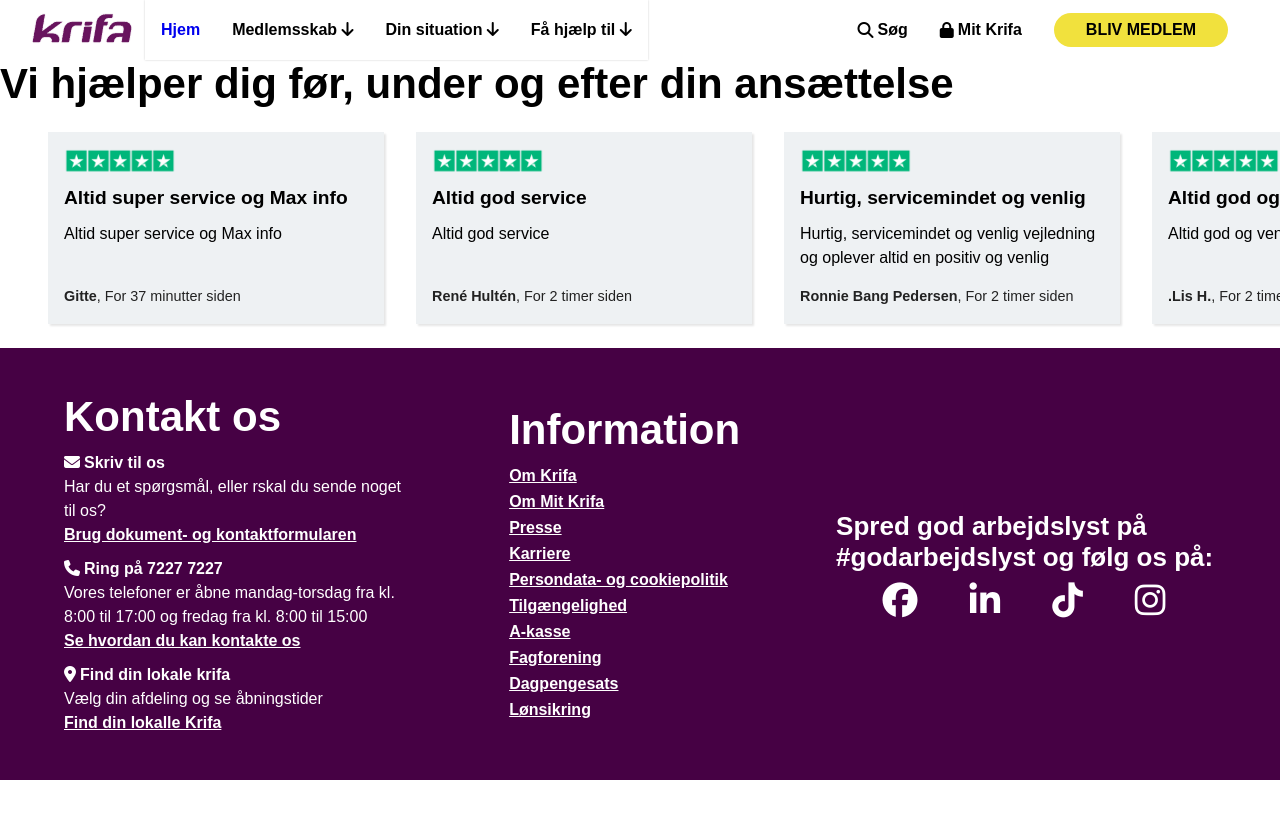
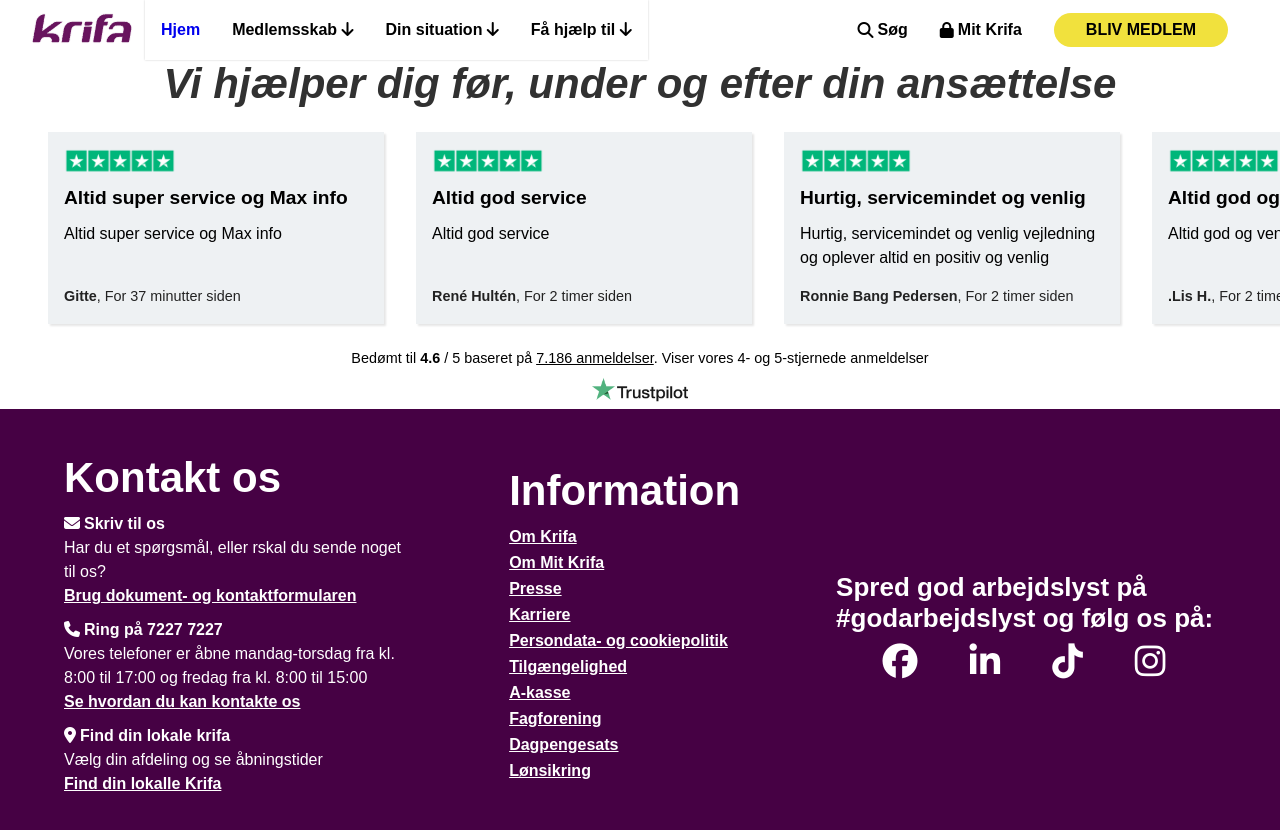
Before and after one commit to theand1234/MMD3_Krifa_gruppe7, a Vue app: page /#/ in a window 1280 px wide. Shown: the top 830 px of the page. Before the commit the page ends 800 px from the top, so only its background shows below. Built offline with nearby package versions, Linux system fonts and the light colour scheme.

Commit message:
Update Trustpilot.vue

```diff
--- a/src/components/Trustpilot.vue
+++ b/src/components/Trustpilot.vue
@@ -17,7 +17,7 @@
 </script>
 
 <template>
-    <div>
+    <div id="Trustpilot">
     <h2>Vi hjælper dig før, under og efter din ansættelse</h2>
     <ul class="cardContainer">
       <li v-for="review in reviews" :key="review.id" class="card">
@@ -27,11 +27,23 @@
         <p class="time"><span>{{ review.name }}</span>, For {{ review.time }} siden</p>
       </li>
     </ul>
+    <p class="statistik">Bedømt til <span>4.6</span> / 5 baseret på <span>7.186 anmeldelser</span>. Viser vores 4- og 5-stjernede anmeldelser</p>
+    <div class="statistikImg">
+        <img src="../assets/Img/trustpilot_logo.png" alt="">
+    </div>
   </div>
 </template>
 
 
 <style scoped>
+#Trustpilot h2{
+    font-style: italic;
+    font-weight: 900;
+    color: rgb(49, 49, 49);
+    padding: 0 2rem;
+    text-align: center;
+}
+
 .cardContainer {
     padding: 1.5rem 3rem;
     background-color: rgb(255, 255, 255);
@@ -80,6 +92,29 @@
     font-weight: 600;
 }
 
+.statistik{
+    font-size: .9rem;
+    text-align: center;
+    padding: 0 1.5rem;
+}
+
+.statistik span:first-child{
+    font-weight: 700;
+}
+
+.statistik span:last-child{
+    text-decoration: underline;
+}
+
+.statistikImg{
+    display: flex;
+    justify-content: center
+}
+
+.statistikImg img{
+    width: 6rem;
+}
+
 @media (min-width: 600px){
 
 }
```
